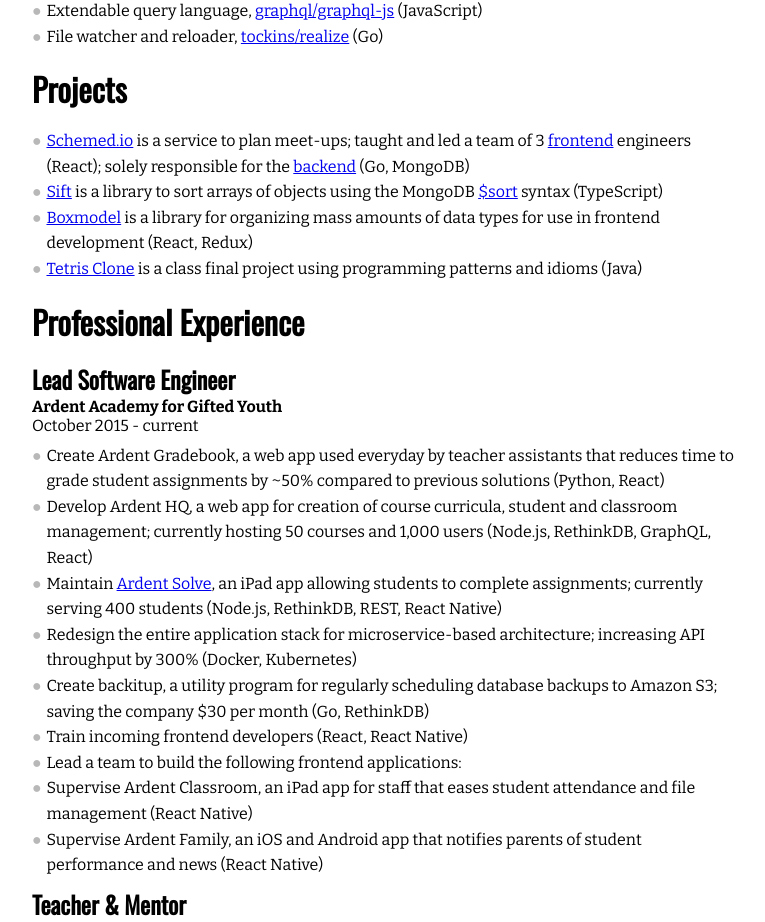
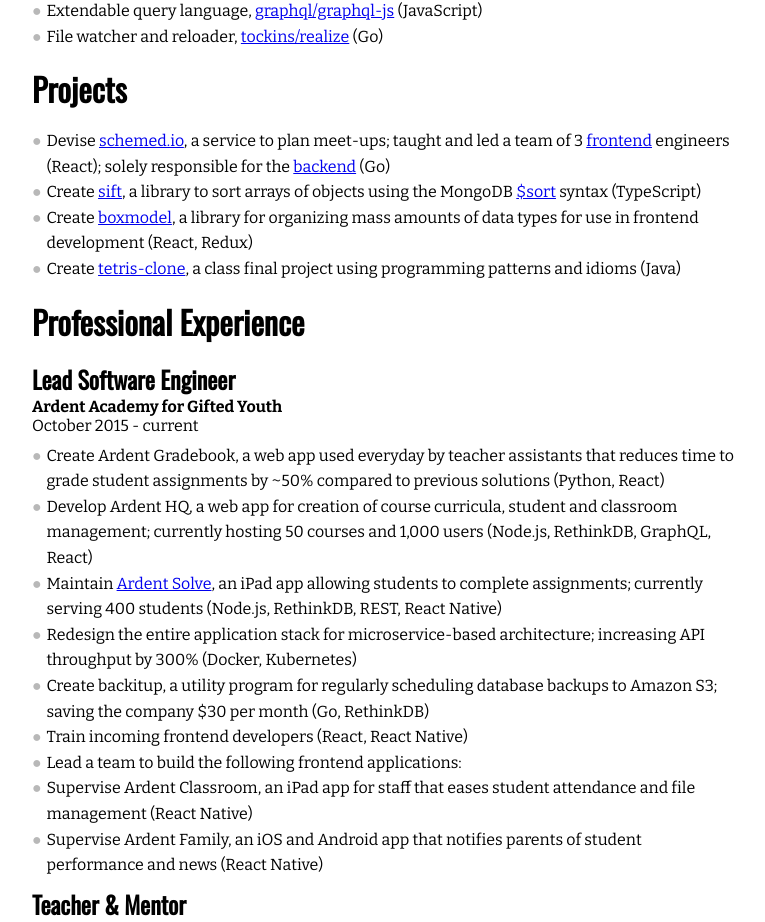
Before and after one commit to puradox/puradox.github.io, a React (Create React App) app: page / in a window 1280 px wide. Shown: the part 798-1720 px from the top of the page, without its empty margins (253-1018 px from the left). Built offline with nearby package versions, Linux system fonts and the light colour scheme.

Commit message:
fix(Projects): Be more specific with my role

```diff
--- a/src/containers/info/projects.js
+++ b/src/containers/info/projects.js
@@ -7,17 +7,17 @@
     switch (company) {
         case 'google':
             return [
-                <Text><Link to='https://schemed.io'>Schemed.io</Link> is a service to plan meet-ups; taught and led a team of 3 <Link to='https://github.com/hatch-it/schemed-web/tree/develop'>frontend</Link> engineers (React); solely responsible for the <Link to='https://github.com/hatch-it/schemed'>backend</Link> (<b>Go</b>)</Text>,
-                <Text><Link to='https://github.com/puradox/sift-sort'>Sift</Link> is a library to sort arrays of objects using the MongoDB <Link to='https://docs.mongodb.com/manual/reference/operator/aggregation/sort/index.html'>$sort</Link> syntax (TypeScript)</Text>,
-                <Text><Link to='https://github.com/ArdentLabs/boxmodel'>Boxmodel</Link> is a library for organizing mass amounts of data types for use in frontend development (React, Redux)</Text>,
-                <Text><Link to='https://github.com/puradox/tetris-clone'>Tetris Clone</Link> is a class final project using programming patterns and idioms (Java)</Text>,
+                <Text>Devise <Link to='https://schemed.io'>schemed.io</Link>, a service to plan meet-ups; taught and led a team of 3 <Link to='https://github.com/hatch-it/schemed-web/tree/develop'>frontend</Link> engineers (React); solely responsible for the <Link to='https://github.com/hatch-it/schemed'>backend</Link> (<b>Go</b>)</Text>,
+                <Text>Create <Link to='https://github.com/puradox/sift-sort'>sift</Link>, a library to sort arrays of objects using the MongoDB <Link to='https://docs.mongodb.com/manual/reference/operator/aggregation/sort/index.html'>$sort</Link> syntax (TypeScript)</Text>,
+                <Text>Create <Link to='https://github.com/ArdentLabs/boxmodel'>boxmodel</Link>, a library for organizing mass amounts of data types for use in frontend development (React, Redux)</Text>,
+                <Text>Create <Link to='https://github.com/puradox/tetris-clone'>tetris-clone</Link>, a class final project using programming patterns and idioms (Java)</Text>,
             ]
         default:
             return [
-                <Text><Link to='https://schemed.io'>Schemed.io</Link> is a service to plan meet-ups; taught and led a team of 3 <Link to='https://github.com/hatch-it/schemed-web/tree/develop'>frontend</Link> engineers (React); solely responsible for the <Link to='https://github.com/hatch-it/schemed'>backend</Link> (Go, MongoDB)</Text>,
-                <Text><Link to='https://github.com/puradox/sift-sort'>Sift</Link> is a library to sort arrays of objects using the MongoDB <Link to='https://docs.mongodb.com/manual/reference/operator/aggregation/sort/index.html'>$sort</Link> syntax (TypeScript)</Text>,
-                <Text><Link to='https://github.com/ArdentLabs/boxmodel'>Boxmodel</Link> is a library for organizing mass amounts of data types for use in frontend development (React, Redux)</Text>,
-                <Text><Link to='https://github.com/puradox/tetris-clone'>Tetris Clone</Link> is a class final project using programming patterns and idioms (Java)</Text>,
+                <Text>Devise <Link to='https://schemed.io'>schemed.io</Link>, a service to plan meet-ups; taught and led a team of 3 <Link to='https://github.com/hatch-it/schemed-web/tree/develop'>frontend</Link> engineers (React); solely responsible for the <Link to='https://github.com/hatch-it/schemed'>backend</Link> (Go)</Text>,
+                <Text>Create <Link to='https://github.com/puradox/sift-sort'>sift</Link>, a library to sort arrays of objects using the MongoDB <Link to='https://docs.mongodb.com/manual/reference/operator/aggregation/sort/index.html'>$sort</Link> syntax (TypeScript)</Text>,
+                <Text>Create <Link to='https://github.com/ArdentLabs/boxmodel'>boxmodel</Link>, a library for organizing mass amounts of data types for use in frontend development (React, Redux)</Text>,
+                <Text>Create <Link to='https://github.com/puradox/tetris-clone'>tetris-clone</Link>, a class final project using programming patterns and idioms (Java)</Text>,
             ]
     }
 }
```
